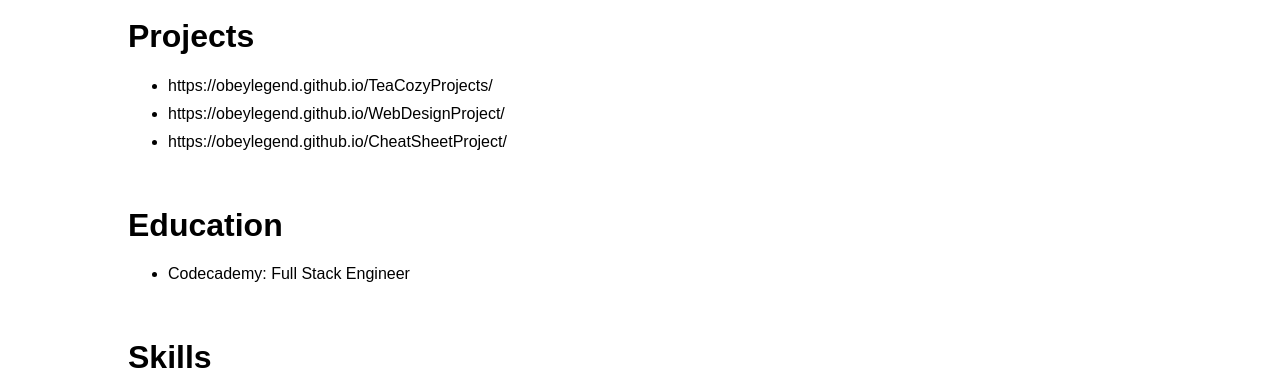
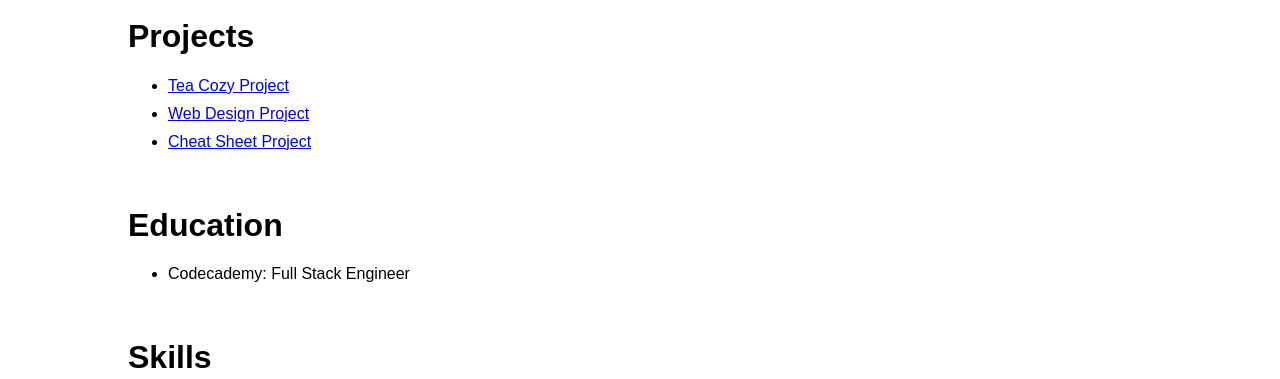
Before and after one commit to DevinLegend/ResumeProject1, a plain HTML site: page index.html in a window 1280 px wide. Shown: the part 436-815 px from the top of the page. Drawn offline with Linux system fonts and the light colour scheme.

Commit message:
Update index.html

```diff
--- a/index.html
+++ b/index.html
@@ -33,9 +33,9 @@
   <div id="projects">
     <h1>Projects</h1>
     <ul>
-      <li>https://obeylegend.github.io/TeaCozyProjects/</li>
-      <li>https://obeylegend.github.io/WebDesignProject/</li>
-      <li>https://obeylegend.github.io/CheatSheetProject/</li>
+      <li><a href="https://obeylegend.github.io/TeaCozyProjects/">Tea Cozy Project</a></li>
+      <li><a href="https://obeylegend.github.io/WebDesignProject/">Web Design Project</a></li>
+      <li><a href="https://obeylegend.github.io/CheatSheetProject/">Cheat Sheet Project</a></li>
     </ul>
   </div>
   <div id="education">
```
